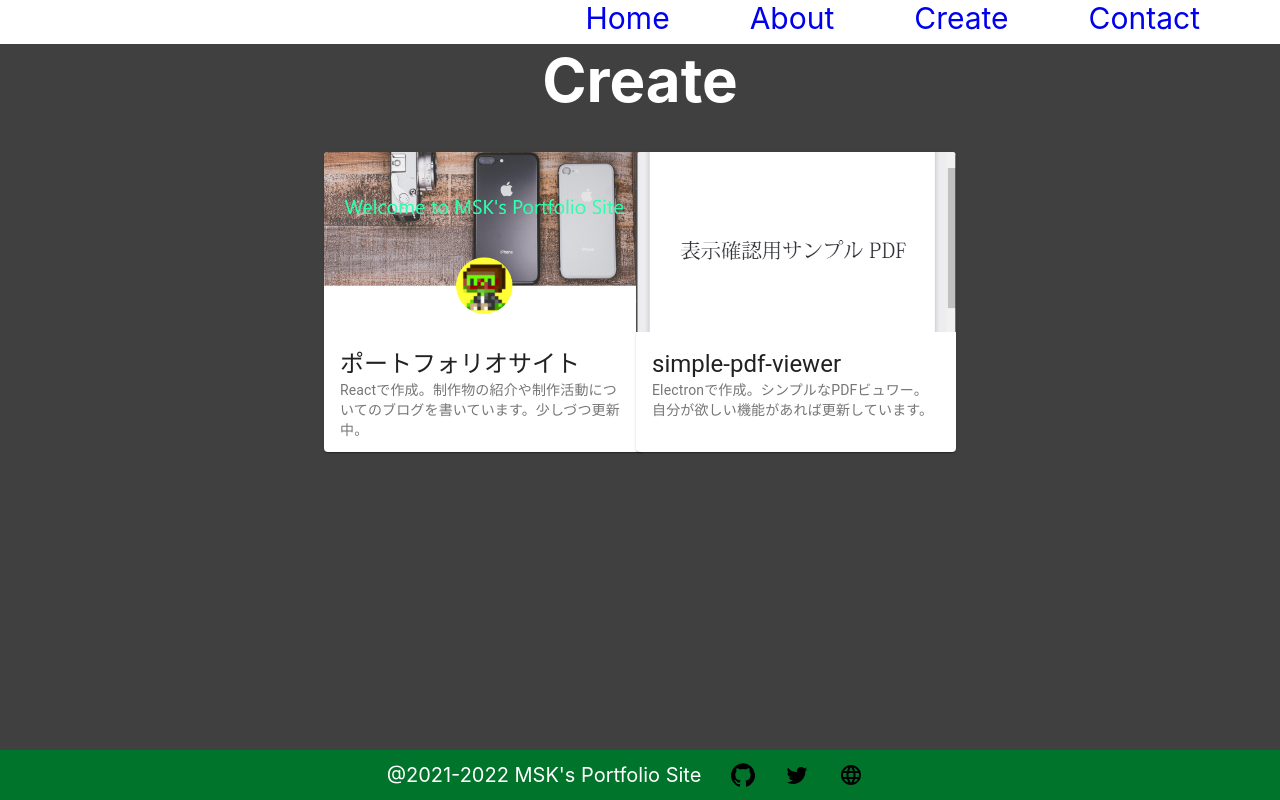
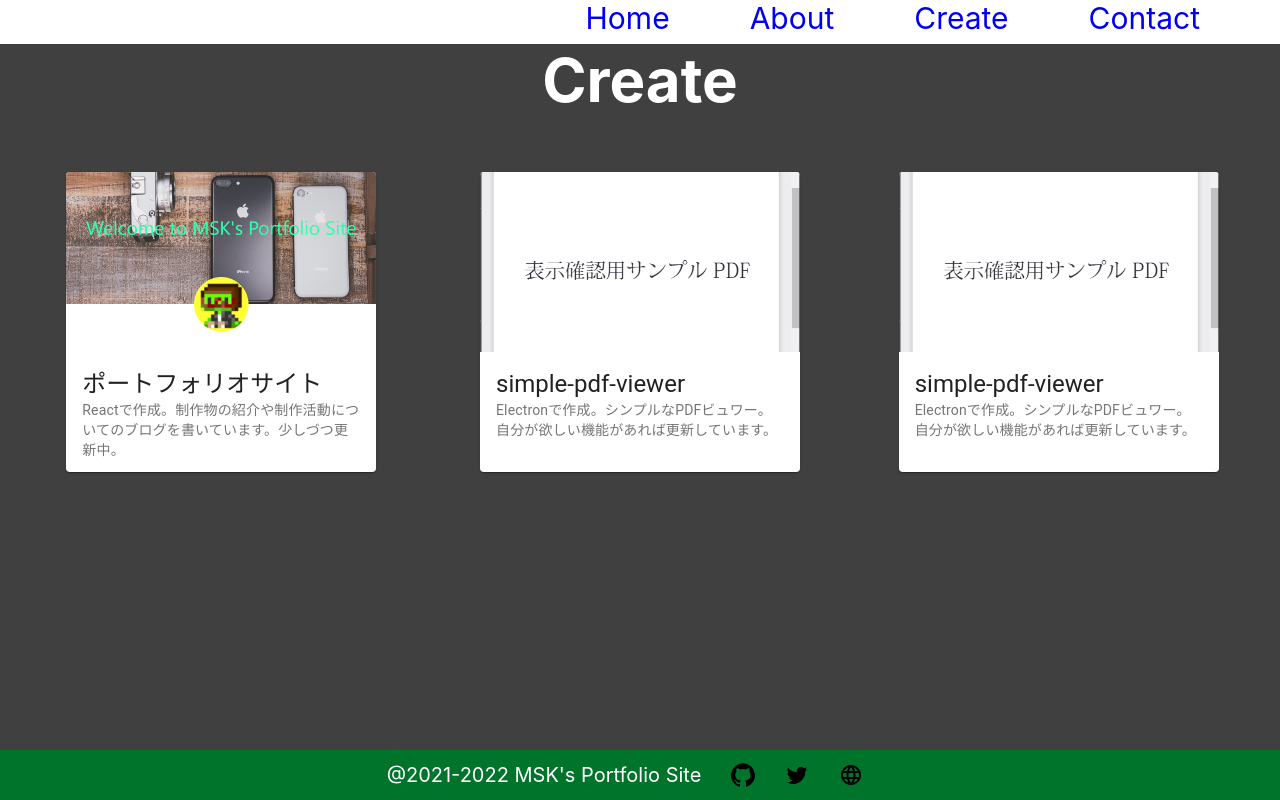
Before and after one commit to MSK0303/portfolio, a React (Create React App) app: page /portfolio/Create in a window 1280 px wide. Built offline with nearby package versions, Linux system fonts and the light colour scheme.

Commit message:
#16 Createに関係のあるコンポーネントにレスポンシブ対応を入れた

```diff
--- a/src/Components/Create/Create.scss
+++ b/src/Components/Create/Create.scss
@@ -1,4 +1,5 @@
 .create-page {
+    overflow: scroll;
     margin: 0;
     margin-top: -10px;
     width: 100%;
--- a/src/Components/Create/Create.tsx
+++ b/src/Components/Create/Create.tsx
@@ -13,16 +13,26 @@ const Create:React.FC = () => {
         <div className="create-page">
             <p className="create-top">Create</p>
             <Grid container className="create-container"  justify="center">
-                <Grid item container xs={3} spacing={1} className="create-grid-item" justify="center">
+
+                <Grid item container xs={12} md={4}  sm={6} spacing={1} className="create-grid-item" justify="center">
                     <ProductCard
                     title={"ポートフォリオサイト"}
                     message={"Reactで作成。制作物の紹介や制作活動についてのブログを書いています。少しづつ更新中。"}
                     img_path={PORTFOLIO_SITE_IMG}
                     github_url="https://github.com/MSK0303/portfolio"
                     height={300}
+                    width={310} />
+                </Grid>
+                <Grid item container xs={12} md={4} sm={6} spacing={1} className="create-grid-item" justify="center">
+                    <ProductCard
+                    title={"simple-pdf-viewer"}
+                    message={"Electronで作成。シンプルなPDFビュワー。自分が欲しい機能があれば更新しています。"}
+                    img_path={SIMPLE_PDF_VIEWER_IMG}
+                    github_url="https://github.com/MSK0303/simple-pdf-viewer"
+                    height={300}
                     width={320} />
                 </Grid>
-                <Grid item container xs={3} spacing={1} className="create-grid-item" justify="center">
+                <Grid item container xs={12} md={4} sm={6} spacing={1} className="create-grid-item" justify="center">
                     <ProductCard
                     title={"simple-pdf-viewer"}
                     message={"Electronで作成。シンプルなPDFビュワー。自分が欲しい機能があれば更新しています。"}
--- a/src/Components/ProductCard/ProductCard.scss
+++ b/src/Components/ProductCard/ProductCard.scss
@@ -0,0 +1,4 @@
+.product-card-top{
+    margin: 0;
+    margin-top: 20px;
+}
--- a/src/Components/ProductCard/ProductCard.tsx
+++ b/src/Components/ProductCard/ProductCard.tsx
@@ -5,6 +5,7 @@ import ButtonBase from '@material-ui/core/ButtonBase';
 import CardContent from '@material-ui/core/CardContent';
 import Typography from '@material-ui/core/Typography';
 import {Button,CardActionArea,CardActions} from '@material-ui/core';
+import './ProductCard.scss';
 
 import {PRODUCT_CARD_INFO} from '../common';
 
@@ -19,7 +20,7 @@ const ProductCard = (props:PRODUCT_CARD_INFO) => {
     const img_height = props.height*0.6;
 
     return (
-        <div>
+        <div className="product-card-top">
             <Card style={style}>
                 <CardActionArea href={props.github_url}>
                     <CardMedia image={props.img_path} title={props.title} style={{width:props.width,height:img_height}}/>
```
